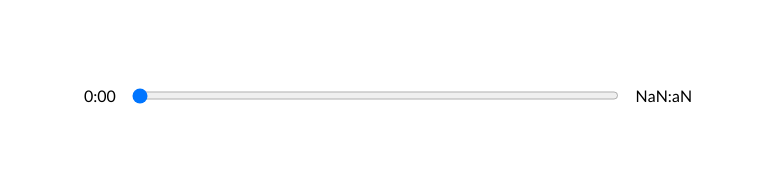
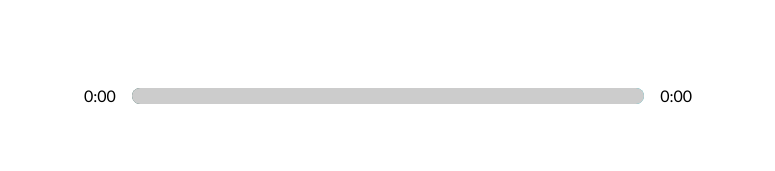
Before and after one commit to AndreRoy259/ReactPlayer, a React (Create React App) app: page / in a window 1280 px wide. Shown: the part 461-632 px from the top of the page, without its empty margins (252-1027 px from the left). Built offline with nearby package versions, Linux system fonts and the light colour scheme.

Commit message:
[ADD] Input Customization

```diff
--- a/src/App.js
+++ b/src/App.js
@@ -23,6 +23,7 @@
   const [songInfo, setSongInfo] = useState({
     currentTime: 0,
     duration: 0,
+    animationPercentage: 0,
   });
   const [libraryStatus, setLibraryStatus] = useState(false);
 
@@ -30,7 +31,18 @@
   const timeUpdateHandler = (e) => {
     const current = e.target.currentTime;
     const duration = e.target.duration;
-    setSongInfo({ ...songInfo, currentTime: current, duration });
+
+    // Calculate Percentage
+    const roundedCurrent = Math.round(current);
+    const roundedDuration = Math.round(duration);
+    const animation = Math.round((roundedCurrent / roundedDuration) * 100);
+
+    setSongInfo({
+      ...songInfo,
+      currentTime: current,
+      duration,
+      animationPercentage: animation,
+    });
   };
 
   return (
--- a/src/components/Player.js
+++ b/src/components/Player.js
@@ -77,10 +77,21 @@
     playAudio(isPlaying, audioRef);
   };
 
+  // Add the styles
+  const trackAnim = {
+    transform: `translateX(${songInfo.animationPercentage}%)`,
+  };
+
   return (
     <div className="player">
       <div className="time-control">
         <p>{getTime(songInfo.currentTime)}</p>
+        <div
+          style={{
+            background: `linear-gradient(to right, ${currentSong.color[0]}, ${currentSong.color[1]})`,
+          }}
+          className="track"
+        >
           <input
             min={0}
             max={songInfo.duration || 0}
@@ -88,9 +99,9 @@
             onChange={dragHandler}
             type="range"
           />
-        <p>
-          {getTime(songInfo.duration ? getTime(songInfo.duration) : "0:00")}
-        </p>
+          <div style={trackAnim} className="animate-track"></div>
+        </div>
+        <p>{getTime(songInfo.duration || 0)}</p>
       </div>
       <div className="play-control">
         <FontAwesomeIcon
--- a/src/styles/_player.scss
+++ b/src/styles/_player.scss
@@ -9,9 +9,12 @@
 .time-control {
   width: 50%;
   display: flex;
+  align-items: center;
   input {
     width: 100%;
-    padding: 1rem 0rem;
+    -webkit-appearance: none;
+    background-color: transparent;
+    cursor: pointer;
   }
   p {
     padding: 1rem;
@@ -23,8 +26,38 @@
   justify-content: space-between;
   align-items: center;
   padding: 1rem;
-  width: 30%;
+  width: 40%;
   svg {
     cursor: pointer;
   }
 }
+
+input[type="range"]:focus {
+  outline: none;
+}
+
+input[type="range"]::-webkit-slider-thumb {
+  -webkit-appearance: none;
+  height: 16px;
+  width: 16px;
+}
+
+.track {
+  background: lightblue;
+  width: 100%;
+  height: 1rem;
+  position: relative;
+  border-radius: 1rem;
+  overflow: hidden;
+}
+
+.animate-track {
+  background: rgb(204, 204, 204);
+  width: 100%;
+  height: 100%;
+  position: absolute;
+  top: 0;
+  left: 0;
+  transform: translateX(0%);
+  pointer-events: none;
+}
```
Also changed, not shown: 1 other file (tests, documents, lock files or other folders). Lines whose indentation alone changed are shown as unchanged.
